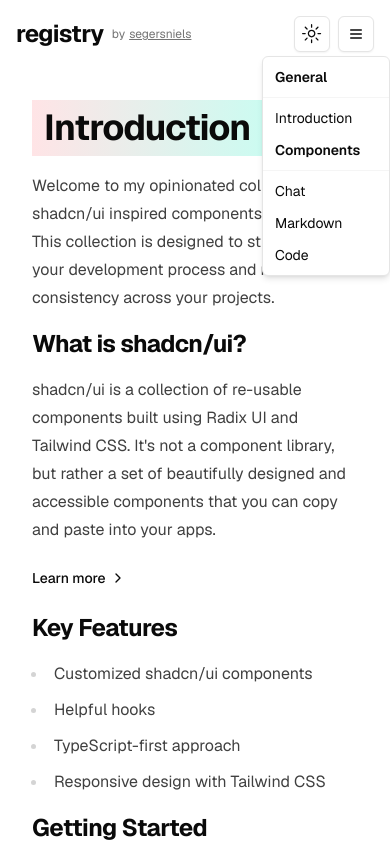
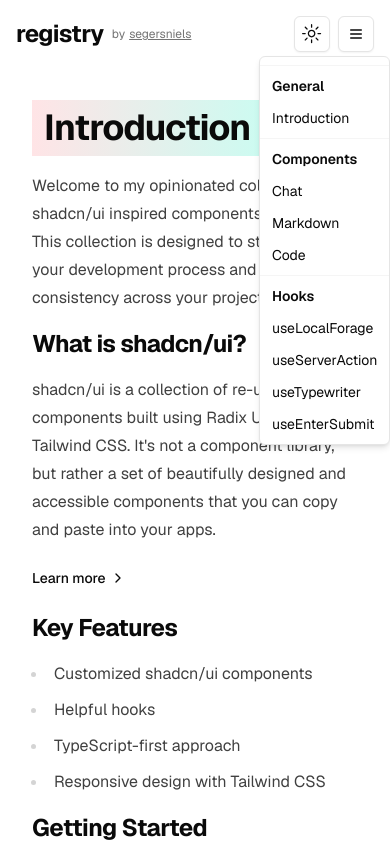
Before and after one commit to segersniels/registry.niels.foo, a Next.js app: page / in a window 390 px wide. Both pictures are taken after a click on the button 356 px from the left and 34 px from the top of the page. Shown: the top 844 px of the page. Built offline with nearby package versions, Linux system fonts and the light colour scheme.

Commit message:
fix: show hooks on mobile as well

```diff
--- a/src/components/sidebar.tsx
+++ b/src/components/sidebar.tsx
@@ -3,6 +3,7 @@
 import { MenuIcon } from "lucide-react";
 import Link from "next/link";
 import { usePathname } from "next/navigation";
+import { Fragment } from "react";
 
 import {
   DropdownMenu,
@@ -15,6 +16,11 @@
 import { cn } from "@/lib/utils";
 
 import { Button } from "./ui/button";
+
+interface Link {
+  href: string;
+  label: string;
+}
 
 const components = [
   { href: "/chat", label: "Chat" },
@@ -29,6 +35,22 @@
   { href: "/use-enter-submit", label: "useEnterSubmit" },
 ];
 
+function MobileSidebarSection({
+  title,
+  children,
+}: {
+  title: string;
+  children: React.ReactNode;
+}) {
+  return (
+    <Fragment>
+      <DropdownMenuSeparator />
+      <DropdownMenuLabel>{title}</DropdownMenuLabel>
+      {children}
+    </Fragment>
+  );
+}
+
 export function MobileSidebar() {
   return (
     <DropdownMenu>
@@ -38,15 +60,15 @@
         </Button>
       </DropdownMenuTrigger>
       <DropdownMenuContent>
-        <DropdownMenuLabel>General</DropdownMenuLabel>
-        <DropdownMenuSeparator />
+        <MobileSidebarSection title="General">
           <DropdownMenuItem>
             <Link href="/" className="w-full">
               Introduction
             </Link>
           </DropdownMenuItem>
-        <DropdownMenuLabel>Components</DropdownMenuLabel>
-        <DropdownMenuSeparator />
+        </MobileSidebarSection>
+
+        <MobileSidebarSection title="Components">
           {components.map(({ href, label }) => (
             <DropdownMenuItem key={href}>
               <Link href={href} className="w-full">
@@ -54,6 +76,17 @@
               </Link>
             </DropdownMenuItem>
           ))}
+        </MobileSidebarSection>
+
+        <MobileSidebarSection title="Hooks">
+          {hooks.map(({ href, label }) => (
+            <DropdownMenuItem key={href}>
+              <Link href={href} className="w-full">
+                {label}
+              </Link>
+            </DropdownMenuItem>
+          ))}
+        </MobileSidebarSection>
       </DropdownMenuContent>
     </DropdownMenu>
   );
```
Lines whose indentation alone changed are shown as unchanged.
